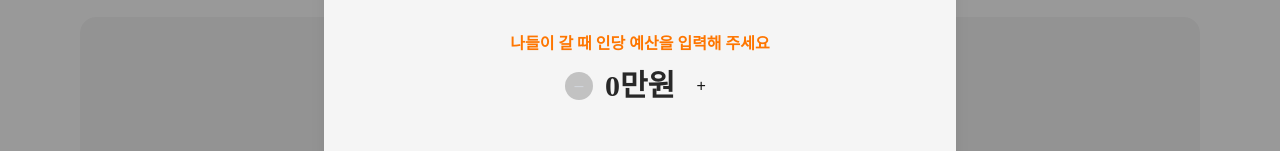
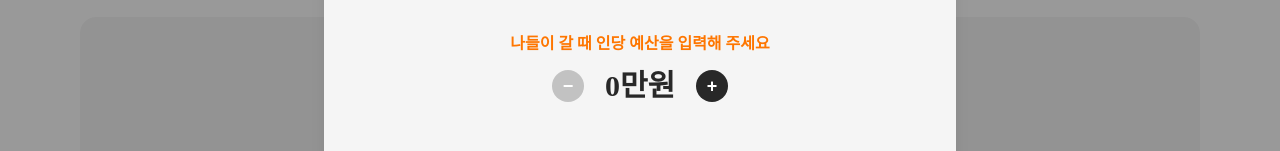
Before and after one commit to Club-PARD/6th_MASIL_FE, a Next.js app: page / in a window 1280 px wide. Both pictures are taken after a click on the button "미정". Shown: the part 263-414 px from the top of the page. Built offline with nearby package versions, Linux system fonts and the light colour scheme.

Commit message:
feat: budgetmodal 완성

```diff
--- a/src/components/BudgetModal.tsx
+++ b/src/components/BudgetModal.tsx
@@ -77,21 +77,25 @@ export default function BudgetModal({ open, onClose }: Props) {
                 <button
                   onClick={() => setTempBudget(Math.max(0, tempBudget - 1))}
                   disabled={tempBudget === 0}
-                  className={`w-7 h-7 rounded-full active:scale-95 size-6 bg-[#c2c2c2] ${
-                    tempBudget === 0 ? "text-gray-300" : "hover:bg-gray-50 "
+                  className={`size-8 rounded-full text-lg font-bold transition-colors duration-200 ${
+                    tempBudget === 0
+                      ? "bg-[#C2C2C2] text-white cursor-not-allowed"
+                      : "bg-[#282828] text-white hover:bg-[#FE7600] active:scale-95"
                   }`}
                   aria-label="감소"
                 >
-                  –
+                  −
                 </button>
-                <span className="text-[#282828] text-3xl font-semibold font-['Pretendard']">
+                <span className="w-22 text-[#282828] text-3xl font-semibold font-['Pretendard']">
                   {tempBudget}만원
                 </span>
                 <button
                   onClick={() => setTempBudget(Math.min(10, tempBudget + 1))}
                   disabled={tempBudget === 10}
-                  className={`w-7 h-7 rounded-full active:scale-95 ${
-                    people === 10 ? "text-gray-300" : "hover:bg-gray-50 "
+                  className={`size-8 rounded-full text-lg font-bold transition-colors duration-200 ${
+                    tempBudget === 10
+                      ? "bg-[#C2C2C2] text-white cursor-not-allowed"
+                      : "bg-[#282828] text-white hover:bg-[#FE7600] active:scale-95"
                   }`}
                   aria-label="증가"
                 >
--- a/src/pages/index.tsx
+++ b/src/pages/index.tsx
@@ -170,7 +170,7 @@ export default function TripFilter() {
                   }`}
                   aria-label="감소"
                 >
-                  –
+                  −
                 </button>
                 <span className="text-2xl font-extrabold">{people}</span>
                 <button
```
